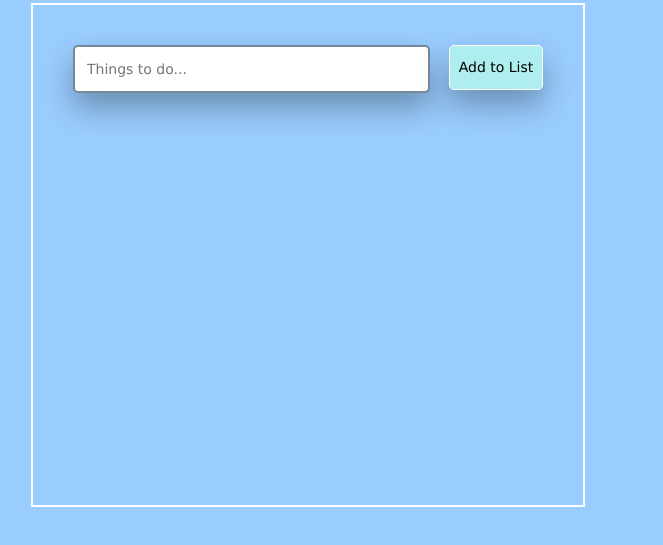
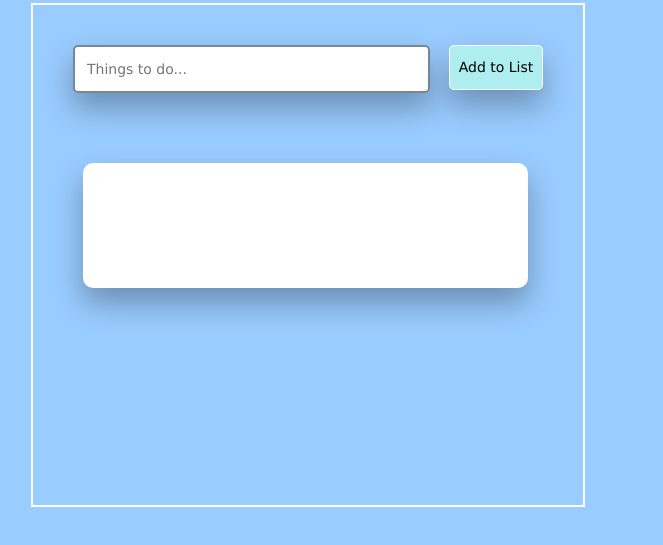
Before and after one commit to caathyn/habit-tracker, a browser extension: page index.html in a window 1280 px wide. Shown: the part 81-626 px from the top of the page, without its empty margins (0-663 px from the left). Drawn offline with Linux system fonts and the light colour scheme.

Commit message:
chrome extension project

```diff
--- a/styles.css
+++ b/styles.css
@@ -11,7 +11,6 @@ h1 {
   font-family: Arial, Helvetica, sans-serif;
 
 }
-
 
 .container {
   border: 2px solid white;
@@ -34,9 +33,11 @@ h1 {
   padding: 12px;
   border-radius: 5px;
 }
+
 #newtask input:focus{
   outline: none;
   border-color:#ffff;
+
 }
 #newtask button {
   position: relative;
@@ -52,3 +53,15 @@ h1 {
   border: 1px solid white;
   cursor: pointer;
 }
+
+#tasks {
+  width: 70%;
+  height: 45px;
+  background-color: white;
+  padding: 40px 30px;
+  margin-top: 30px;
+  margin-left: 50px;
+  border-radius: 10px;
+  box-shadow: 0 15px 30px rgba(0,0,0,0.3);
+
+}
```
